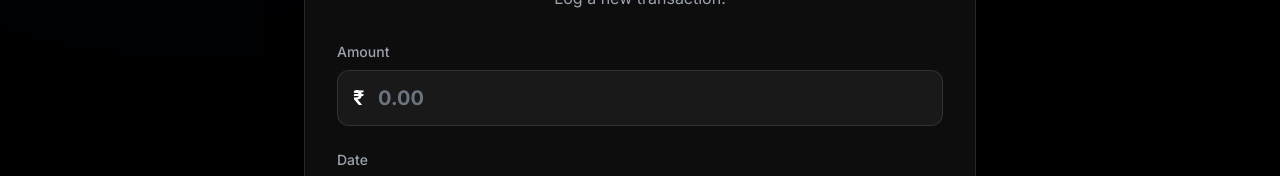
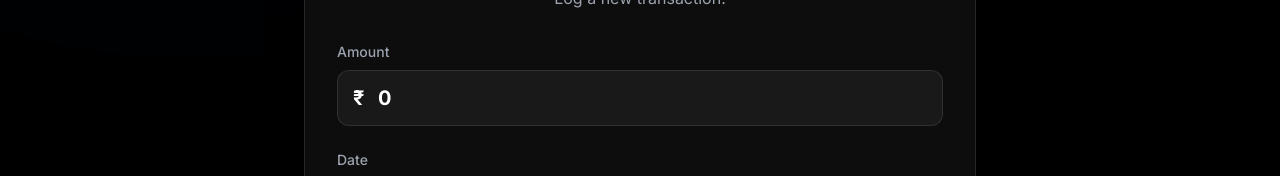
Before and after one commit to Gamingbeast7/The-Expense-Files, a React (Vite) app: page /add-expense in a window 1280 px wide. Shown: the part 283-459 px from the top of the page. Built offline with nearby package versions, Linux system fonts and the light colour scheme.

Commit message:
Set default input values to 0

```diff
--- a/src/components/widgets/SmartInput.jsx
+++ b/src/components/widgets/SmartInput.jsx
@@ -8,14 +8,14 @@ import { useExpenses } from "../../context/ExpenseContext";
 export function SmartInput() {
     const { addExpense } = useExpenses();
     const [title, setTitle] = useState("");
-    const [amount, setAmount] = useState("");
+    const [amount, setAmount] = useState("0");
     const [category, setCategory] = useState("Food & Dining");
 
     const handleAdd = () => {
         if (!title || !amount) return;
         addExpense({ title, amount: parseFloat(amount), category });
         setTitle("");
-        setAmount("");
+        setAmount("0");
     };
 
     return (
--- a/src/pages/AddExpense.jsx
+++ b/src/pages/AddExpense.jsx
@@ -23,7 +23,7 @@ export function AddExpense() {
     const { addExpense } = useExpenses();
     const navigate = useNavigate();
 
-    const [amount, setAmount] = useState("");
+    const [amount, setAmount] = useState("0");
     const [date, setDate] = useState("");
     const [category, setCategory] = useState("Food & Dining");
     const [description, setDescription] = useState("");
--- a/src/pages/Goals.jsx
+++ b/src/pages/Goals.jsx
@@ -18,7 +18,7 @@ export function Goals() {
     const [newGoal, setNewGoal] = useState({ name: "", target: "", current: "0", color: "#007AFF" });
 
     // Add Money Form State
-    const [addAmount, setAddAmount] = useState("");
+    const [addAmount, setAddAmount] = useState("0");
 
     const handleAddGoal = (e) => {
         e.preventDefault();
@@ -37,7 +37,7 @@ export function Goals() {
         if (showMoneyModal && addAmount) {
             updateGoal(showMoneyModal, addAmount);
             setShowMoneyModal(null);
-            setAddAmount("");
+            setAddAmount("0");
         }
     };
 
```
